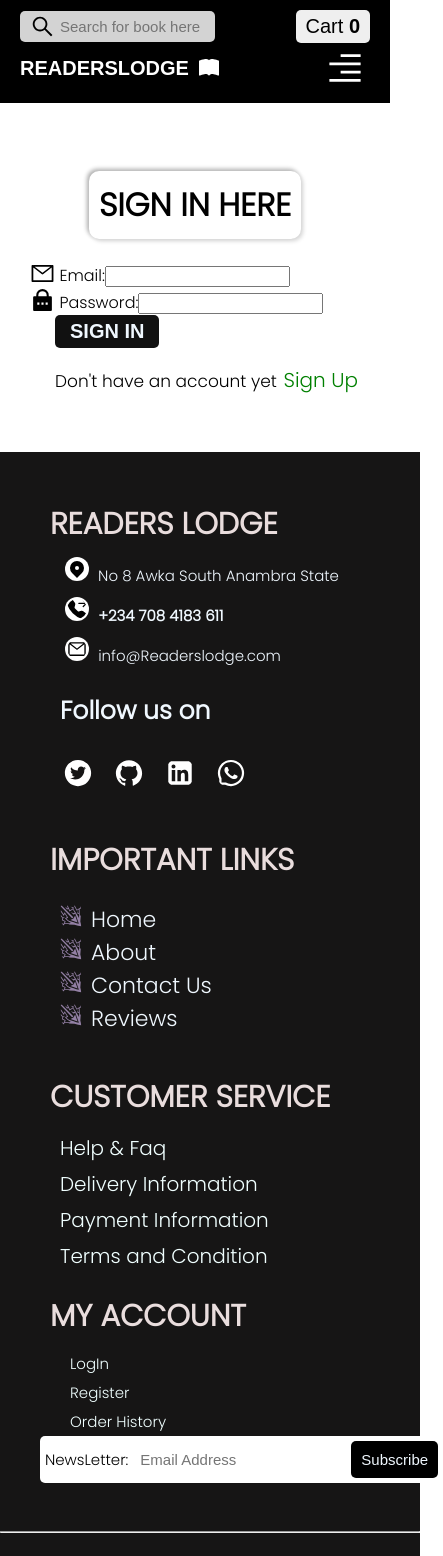
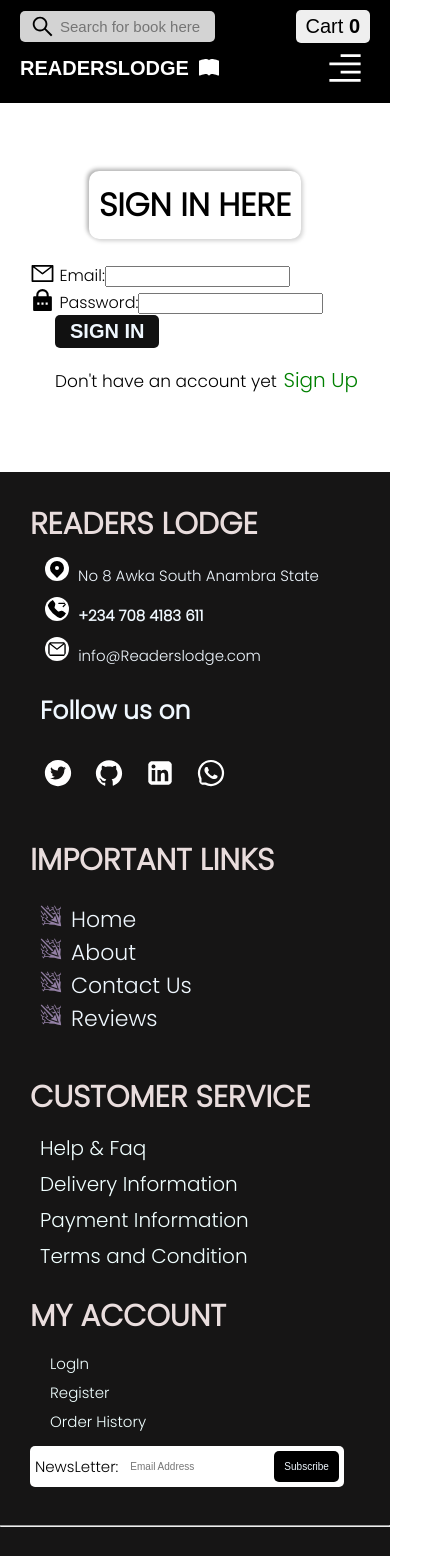
Before and after one commit to DesmondNzubechi/Readers-corner, a React (Create React App) app: page /signIn in a window 390 px wide. Shown: the top 1556 px of the page, 443 px wide, since content can reach past the window. Built offline with nearby package versions, Linux system fonts and the light colour scheme.

Commit message:
new change

```diff
--- a/src/components/Footer/Footer.css
+++ b/src/components/Footer/Footer.css
@@ -1,10 +1,11 @@
 footer{
     background-color: rgb(22, 21, 21);;
-    margin: 20px -30px 0 0;
+    margin: 40px 0 0 0;
+    overflow-x: hidden;
 }
 .footer{
     background-color: rgb(22, 21, 21);;
-    padding: 40px;
+    padding: 20px;
 
     display: flex;
     flex-direction: row;
@@ -101,6 +102,7 @@ color: azure;
     align-items: center;
     flex-wrap: nowrap;
     gap: 10px;
+    margin: 10px;
     width: fit-content;
     padding: 5px;
     border-radius: 5px;
@@ -165,4 +167,7 @@ color: azure;
         flex-direction: column;
         text-align: center;
      }
+     #sub, #newsLabel, #email{
+    font-size: 10px;
+     }
 }
```
